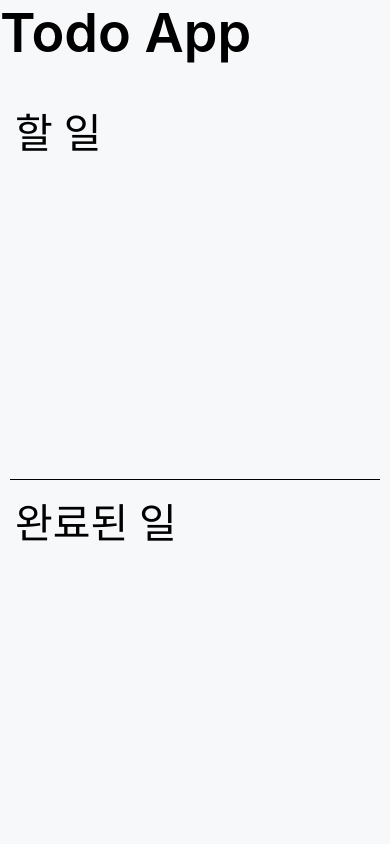
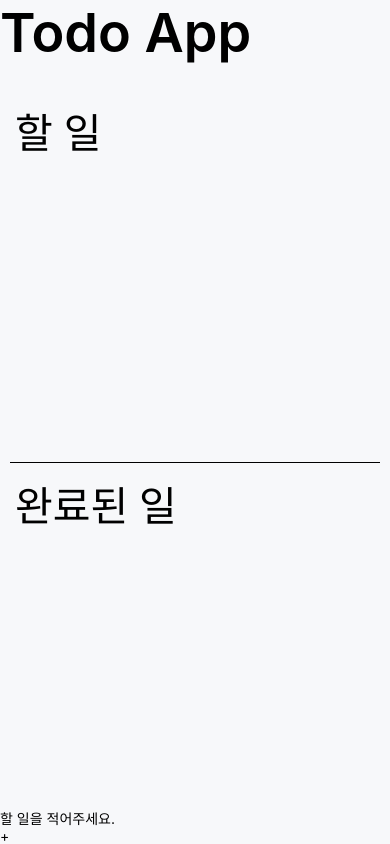
Before and after one commit to heehminh/react-native-todo, a React Native app: screen / in a window 390 px wide. Built offline with nearby package versions, Linux system fonts and the light colour scheme.

Commit message:
Feat: 할일입력 UI

```diff
--- /dev/null
+++ b/components/InputForm.js
@@ -0,0 +1,27 @@
+import {
+  KeyboardAvoidingView,
+  Platform,
+  Pressable,
+  StyleSheet,
+  Text,
+  TextInput,
+  View,
+} from "react-native";
+import React from "react";
+
+const InputForm = () => {
+  return (
+    <KeyboardAvoidingView
+      behavior={Platform.OS === "ios" ? "padding" : "height"}
+    >
+      <TextInput placeholder="할 일을 적어주세요." />
+      <Pressable>
+        <Text>+</Text>
+      </Pressable>
+    </KeyboardAvoidingView>
+  );
+};
+
+export default InputForm;
+
+const styles = StyleSheet.create({});
--- a/screens/MainScreen.js
+++ b/screens/MainScreen.js
@@ -1,6 +1,7 @@
 import { Platform, SafeAreaView, StyleSheet, Text, View } from "react-native";
 import React from "react";
 import { StatusBar } from "expo-status-bar";
+import InputForm from "../components/InputForm";
 
 const MainScreen = () => {
   return (
@@ -14,6 +15,7 @@ const MainScreen = () => {
       <View style={styles.listView}>
         <Text style={styles.listTitle}>완료된 일</Text>
       </View>
+      <InputForm />
     </SafeAreaView>
   );
 };
```
